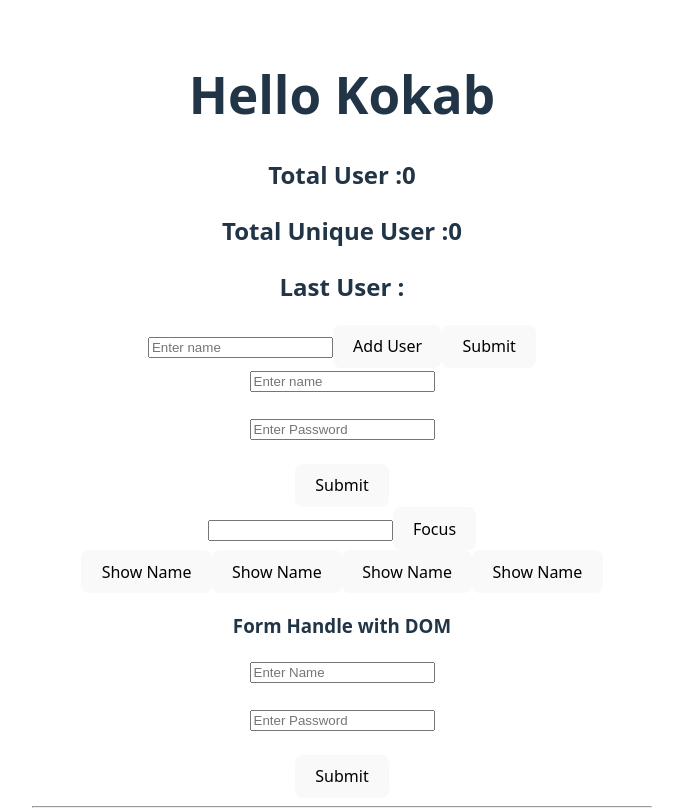
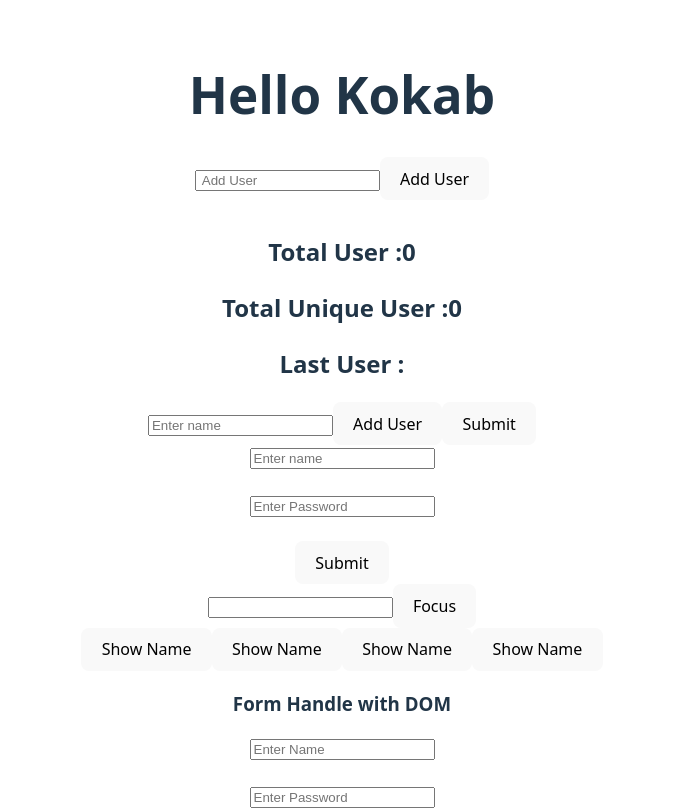
Before and after one commit to KokabNaveed/React, a React (Vite) app: page / in a window 1280 px wide. Shown: the top 810 px of the page, without its empty margins (298-981 px from the left). Built offline with nearby package versions, Linux system fonts and the light colour scheme.

Commit message:
Learn Lifting State Up

```diff
--- a/src/App.jsx
+++ b/src/App.jsx
@@ -18,6 +18,8 @@ import Ref from './ForwardRef'
 import HandleForm from './HandleForm'
 import Transition from './Transition'
 import Derived from './DerivedState'
+import AddUser from './LiftingUpState'
+import DisplayUser from './DisplayUser'
 
 
 const fruit = (name) => {
@@ -172,9 +174,14 @@ function App() {
     valueRef.current.value = '1234';
   }
 
+  const [user,setuser]=useState('');
+
   return (
     <>
       <h1>Hello Kokab</h1>
+
+      <AddUser adduser={setuser}/>
+      <DisplayUser newuser={user}/>
 
       <Derived/>
 
--- /dev/null
+++ b/src/DisplayUser.jsx
@@ -0,0 +1,9 @@
+function DisplayUser({newuser}){
+    return(
+        <>
+        <h1>{newuser}</h1>
+        </>
+    )
+}
+
+export default DisplayUser;
--- /dev/null
+++ b/src/LiftingUpState.jsx
@@ -0,0 +1,15 @@
+import { useState } from "react"
+
+function AddUser({adduser}){
+    // const [user,setuser]=useState(''); // adding this in parent component for lifting up state
+
+    return (
+        <>
+        <input type="text" placeholder=" Add User" onChange={(event)=>adduser(event.target.value)} />
+        <button>Add User</button>
+        </>
+    )
+}
+
+
+export default AddUser;
```
